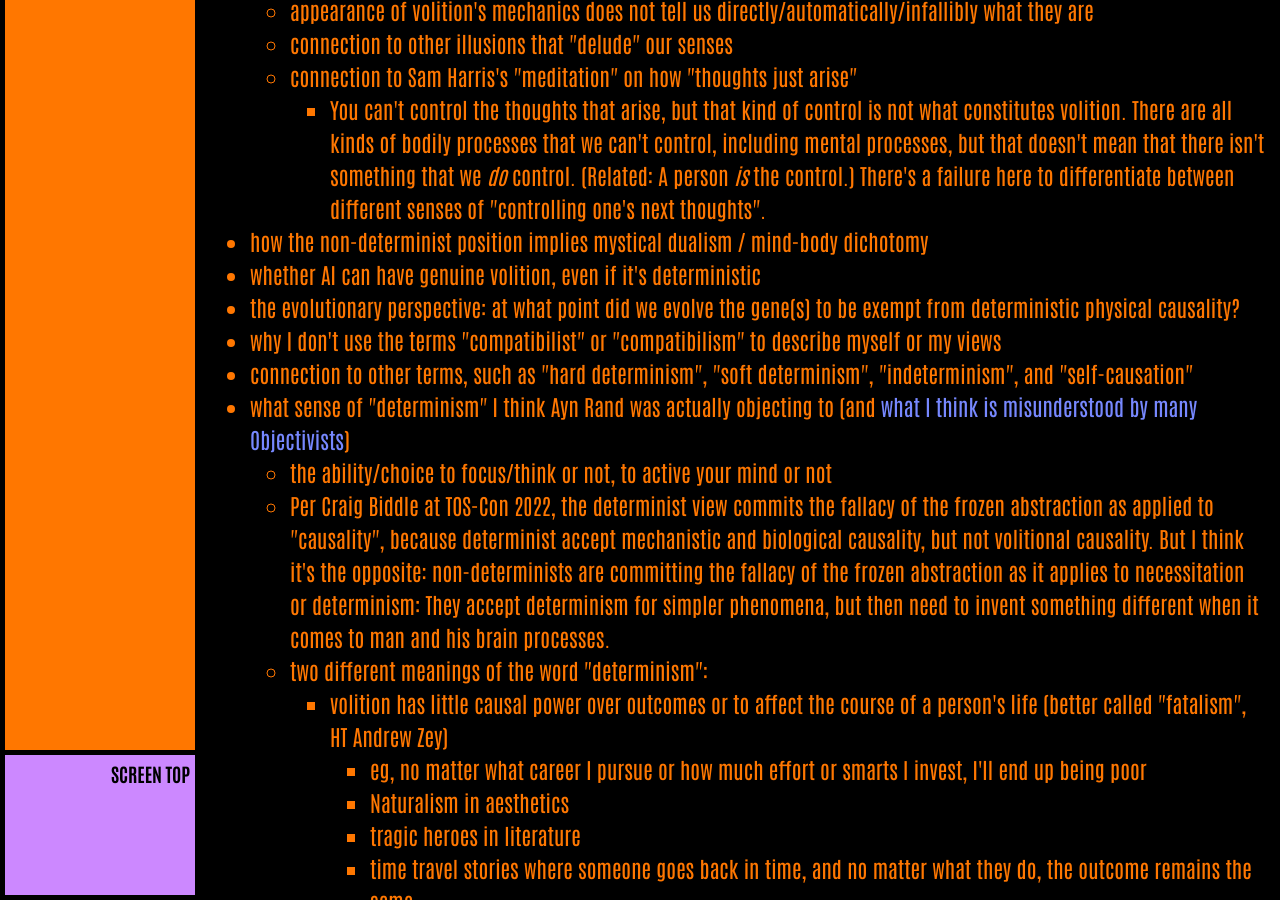
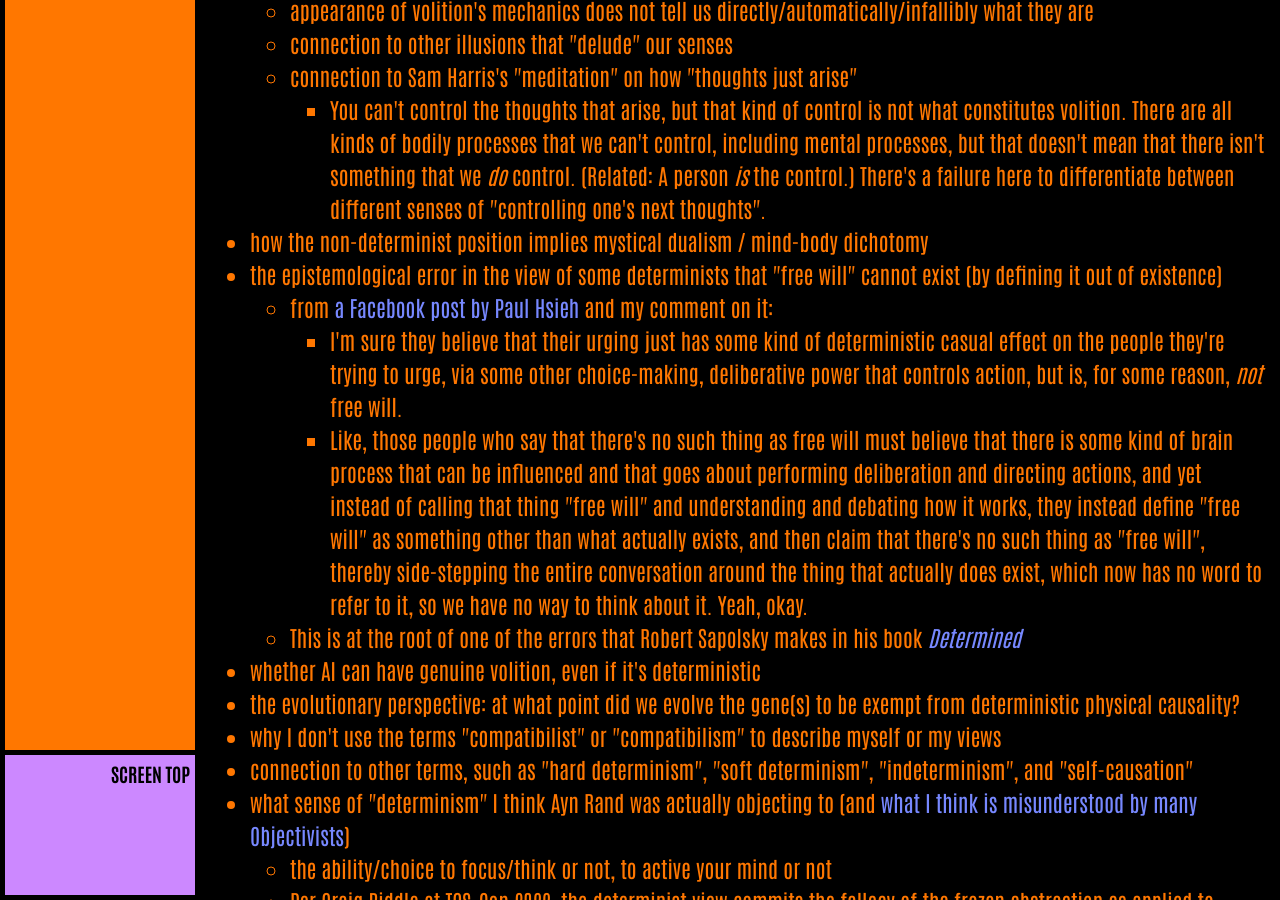
Before and after one commit to ArthurZey/arthurzey.github.io, a Jekyll site: the page built from _pages/stubs/determinism.md, in a window 1280 px wide and 900 px high, scrolled down 3583 px. Built offline with Jekyll 4.4.1, drawn with Linux system fonts in a browser that asks for light colours; some of the changed text lies outside the part shown.

Commit message:
added a point about a particular epistemological error made in misdefining 'free will' that I commented about on Paul's Facebook post

```diff
--- a/_pages/stubs/determinism.md
+++ b/_pages/stubs/determinism.md
@@ -59,6 +59,11 @@ Here are a few things I want to address (and this is by no means exhaustive):
   * connection to Sam Harris's "meditation" on how "thoughts just arise"
     * You can't control the thoughts that arise, but that kind of control is not what constitutes volition. There are all kinds of bodily processes that we can't control, including mental processes, but that doesn't mean that there isn't something that we _do_ control. (Related: A person _is_ the control.) There's a failure here to differentiate between different senses of "controlling one's next thoughts".
 * how the non-determinist position implies mystical dualism / mind-body dichotomy
+* the epistemological error in the view of some determinists that "free will" cannot exist (by defining it out of existence)
+  * from [a Facebook post by Paul Hsieh](https://www.facebook.com/PaulHsiehMD/posts/pfbid02eaXv1Yet2NvsJ8XpcLzPh1ZBJWjbSjJzG2sAdcp6meTqxVdzG7yop8FxP7SUXdgbl){:target="&lowbar;blank"} and my comment on it:
+    * I'm sure they believe that their urging just has some kind of deterministic casual effect on the people they're trying to urge, via some other choice-making, deliberative power that controls action, but is, for some reason, *not* free will.
+    * Like, those people who say that there's no such thing as free will must believe that there is some kind of brain process that can be influenced and that goes about performing deliberation and directing actions, and yet instead of calling that thing "free will" and understanding and debating how it works, they instead define "free will" as something other than what actually exists, and then claim that there's no such thing as "free will", thereby side-stepping the entire conversation around the thing that actually does exist, which now has no word to refer to it, so we have no way to think about it. Yeah, okay.
+  * This is at the root of one of the errors that Robert Sapolsky makes in his book [_Determined_](https://www.goodreads.com/book/show/83817782-determined){:target="&lowbar;blank"}
 * whether AI can have genuine volition, even if it's deterministic
 * the evolutionary perspective: at what point did we evolve the gene(s) to be exempt from deterministic physical causality?
 * why I don't use the terms "compatibilist" or "compatibilism" to describe myself or my views
```
Also changed, not shown: other parts of _pages/stubs/determinism.md (+1 -1 lines).
